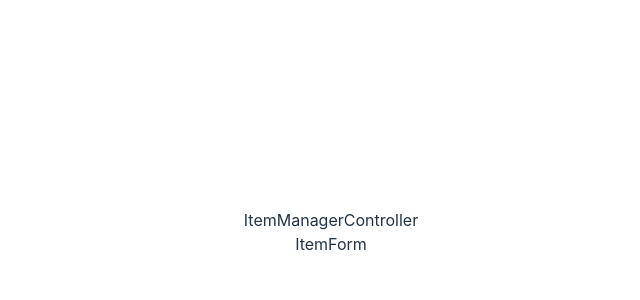
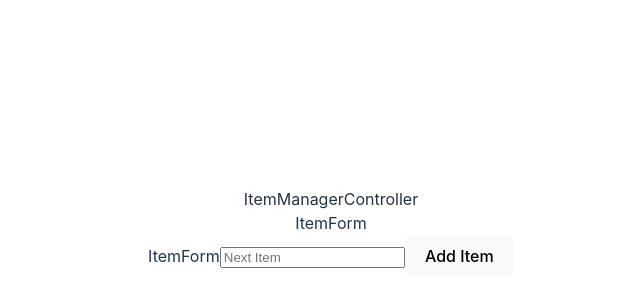
Before and after one commit to raulsorianobravo/ToDoListApp, a React (Vite) app: page / in a window 1280 px wide. Shown: the part 168-468 px from the top of the page, without its empty margins (309-949 px from the left). Built offline with nearby package versions, Linux system fonts and the light colour scheme.

Commit message:
[ADD] Fom with text input and button

```diff
--- a/src/components/Forms/ItemForm.jsx
+++ b/src/components/Forms/ItemForm.jsx
@@ -2,7 +2,13 @@
 
 const ItemForm = () => {
   return (
-    <div>ItemForm</div>
+    <div>ItemForm
+        <form className='ItemForm'>ItemForm
+        <input type="text" className='item-input' placeholder='Next Item'>
+        </input>
+        <button type="submit" className='item-btn'>Add Item</button>
+        </form>
+    </div>
   )
 }
 
```
